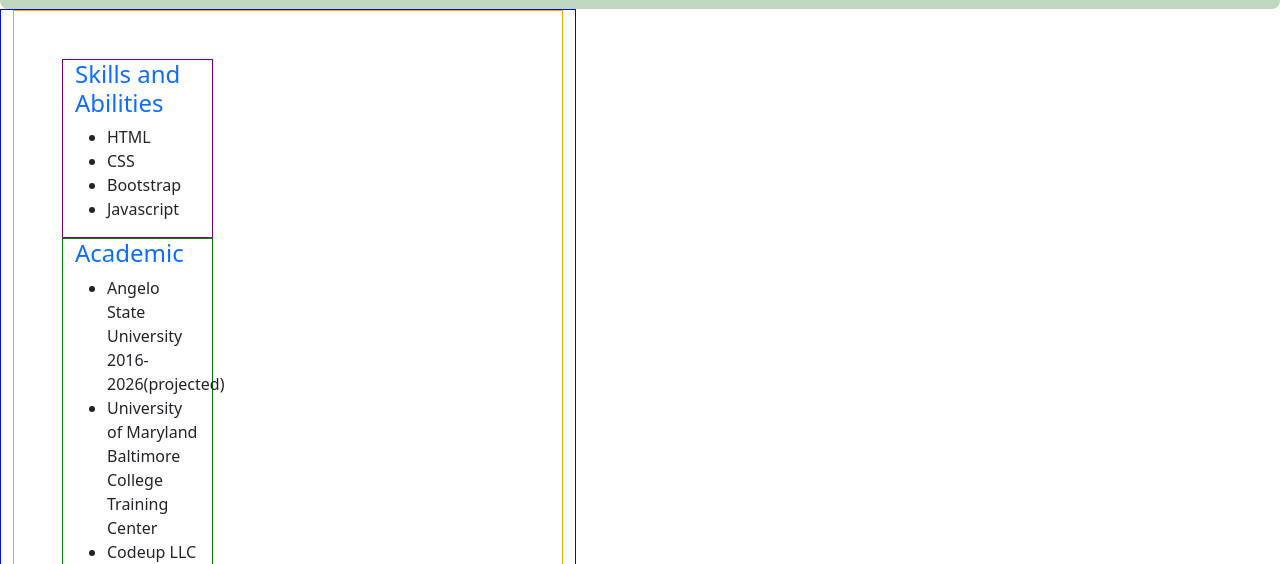
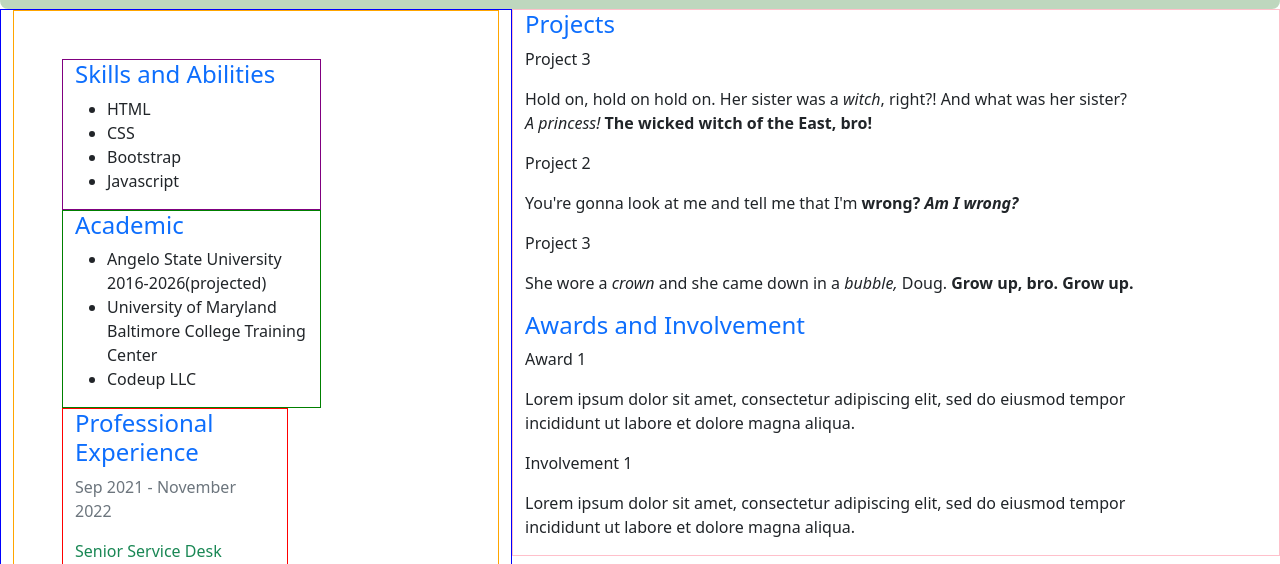
Before and after one commit to Paul-Garcia-TX/codeup-web-exercises, a plain HTML site: page T-Block-Resume.html in a window 1280 px wide. Shown: the part 236-800 px from the top of the page. Drawn offline with nearby package versions, Linux system fonts and the light colour scheme.

Commit message:
tuesday morning

```diff
--- a/T-Block-Resume.html
+++ b/T-Block-Resume.html
@@ -41,9 +41,10 @@
 
     </div>
     <hr>
-    <div class="container float-start " style="width: 45%;  border: blue solid 1px;">
+   <div clas="row">
+        <div id="left" class="container float-start col-md-4 col-lg-3 " style="width: 40%;  border: blue solid 1px; display: inline-block">
            <div class="row d-flex flex-column float-start mx-auto p-5"  style="border: orange solid 1px;">
-            <div class="col-lg-4 col-md-auto" style="border: solid purple 1px">
+                <div class="col-lg-8 col-md-auto" style="border: solid purple 1px">
                     <h4 class="text-primary">Skills and Abilities</h4>
                         <ul class="list">
                             <li>HTML</li>
@@ -52,7 +53,7 @@
                             <li>Javascript</li>
                         </ul>
                 </div>
-            <div class="col-lg-4 col-md-auto" style="border: solid green 1px;">
+                <div class="col-lg-8 col-md-auto" style="border: solid green 1px;">
                     <h4 class="text-primary">Academic</h4>
                         <ul class="list">
                             <li>Angelo State University 2016-2026(projected)</li>
@@ -67,6 +68,27 @@
                             <p class="text-success ">Senior Service Desk Technician</p>
                                 <li style="overflow-wrap: break-word; word-wrap: break-word">Create, edit and review documentation and standard operating procedures for the entire IT department</li>
                                 <li style="overflow-wrap: break-word; word-wrap: break-word">InTune administrator and engineer; designed infrastructure and policies for Apple devices such as iMac and iOS devices</li>
+                    </div>
+                </div>
+           </div>
+        </div>
+        <div id="right" class="container float-end col-md-8 col-lg-9" style="border: pink solid 1px; display: inline-block; width: 60%">
+            <div class="row d-flex flex-column float-end">
+                <div class="col col-lg-10 col-md-5">
+                    <h4 class="text-primary">Projects</h4>
+                    <p class="">Project 3</p>
+                    <p>Hold on, hold on hold on. Her sister was a <em>witch</em>, right?! And what was her sister? <em> A princess!</em><b> The wicked witch of the East, bro!</b></p>
+                    <p>Project 2</p>
+                    <p>You're gonna look at me and tell me that I'm <b>wrong?</b><b><em> Am I wrong?</em></b></p>
+                    <p>Project 3</p>
+                    <p>She wore a <em>crown</em> and she came down in a <em>bubble, </em> Doug. <b>Grow up, bro. Grow up.</b></p>
+                </div>
+                <div class="col col-lg-10 col-md-5">
+                    <h4 class="text-primary">Awards and Involvement</h4>
+                    <p>Award 1</p>
+                    <p>Lorem ipsum dolor sit amet, consectetur adipiscing elit, sed do eiusmod tempor incididunt ut labore et dolore magna aliqua.</p>
+                    <p>Involvement 1</p>
+                    <p>Lorem ipsum dolor sit amet, consectetur adipiscing elit, sed do eiusmod tempor incididunt ut labore et dolore magna aliqua.</p>
                 </div>
             </div>
         </div>
```
Also changed, not shown: order-pizza.html (+47 -4 lines). Lines whose indentation alone changed are shown as unchanged.
